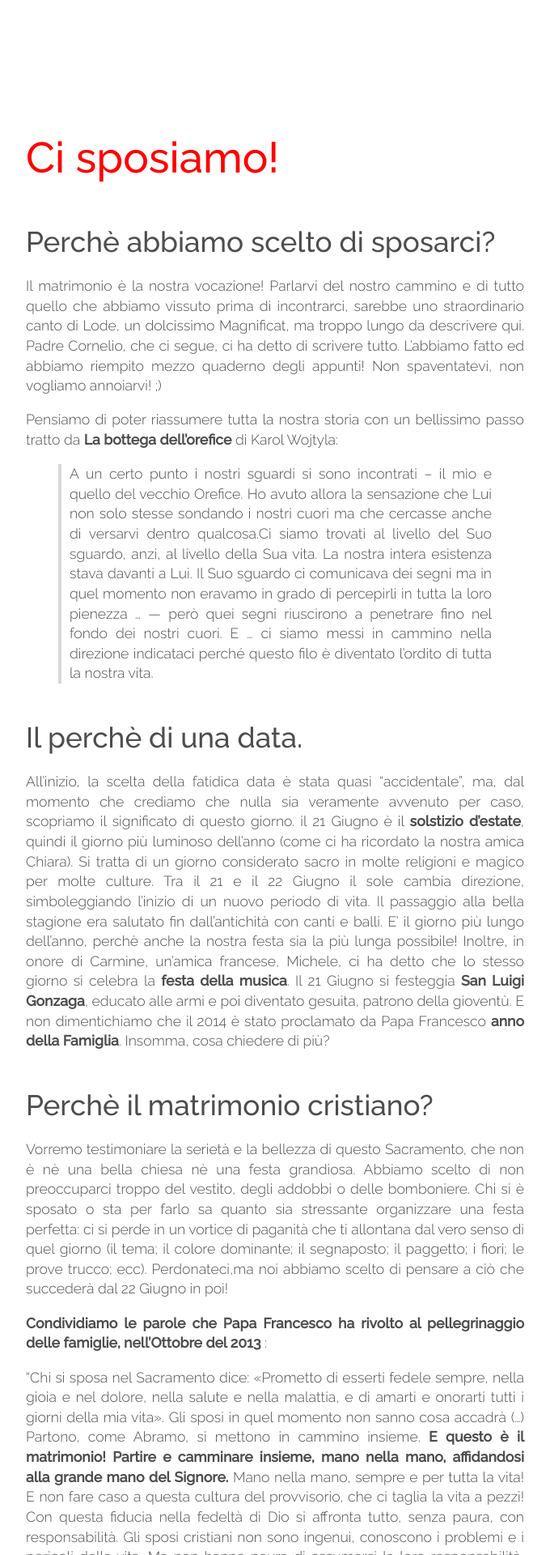
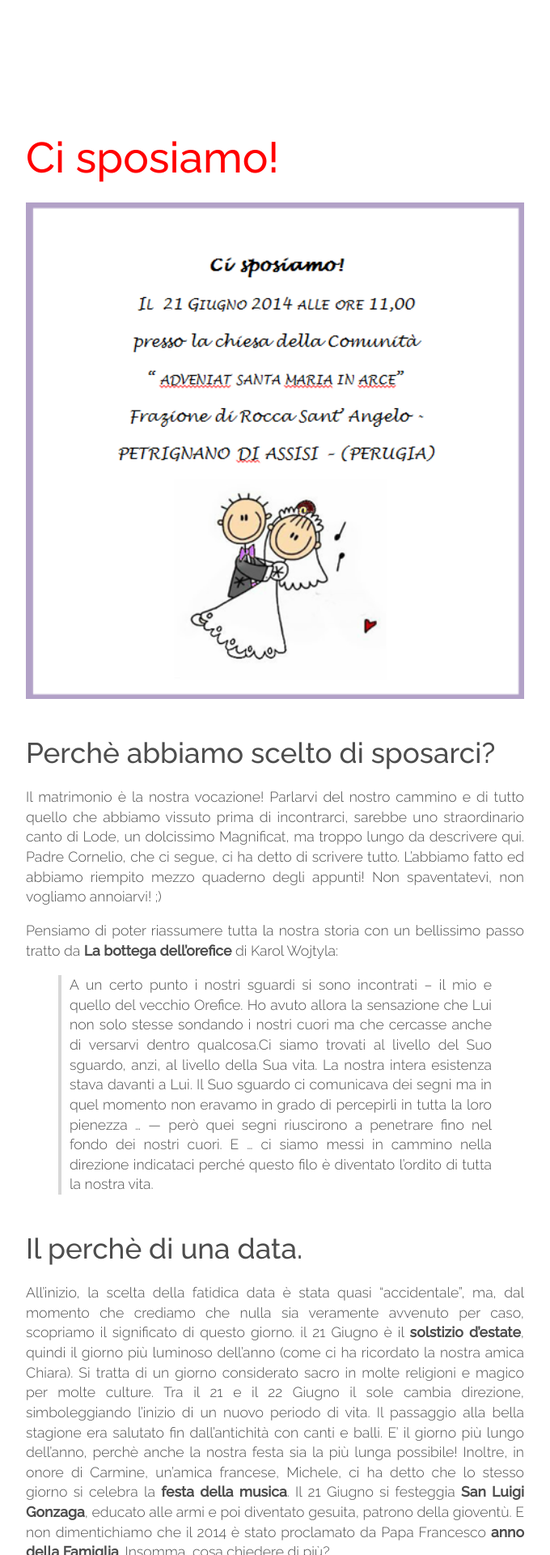
Before and after one commit to 5p2p/carmineanita, a Jekyll site: the page built from index.md, in a window 1280 px wide. Shown: the part 1134-3054 px from the top of the page at 81% size, without its empty margins (300-980 px from the left). Built offline with Jekyll 4.4.1, drawn with Linux system fonts in a browser that asks for light colours; nearby versions of some CDN libraries; library files that are not in the unit come from our copies.

Commit message:
Update index.md

```diff
--- a/index.md
+++ b/index.md
@@ -4,6 +4,8 @@ layout: page
 ---
 
 # Ci sposiamo!
+
+![](img/invito.png)
 
 ## Perchè abbiamo scelto di sposarci?
 
```
